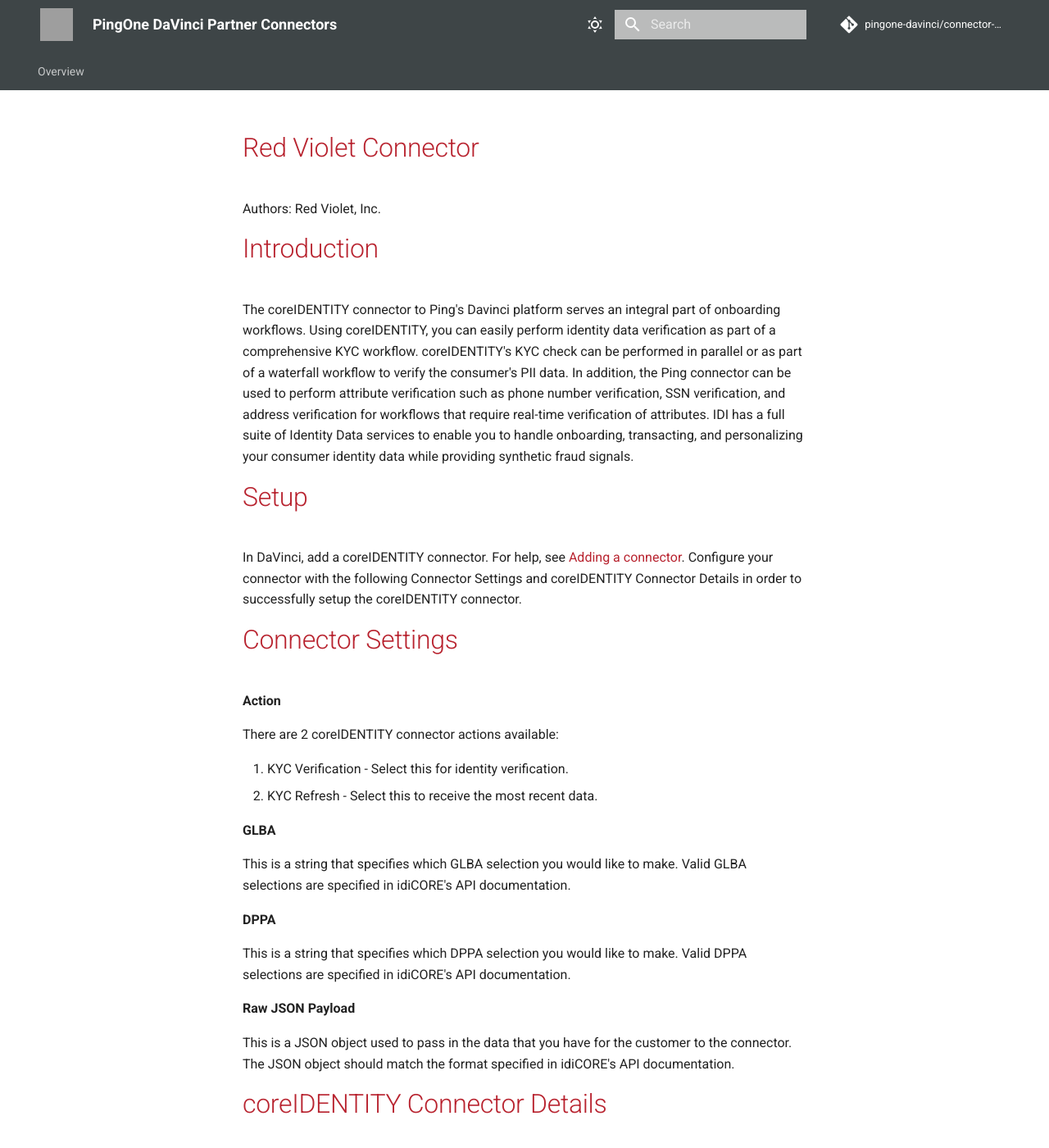
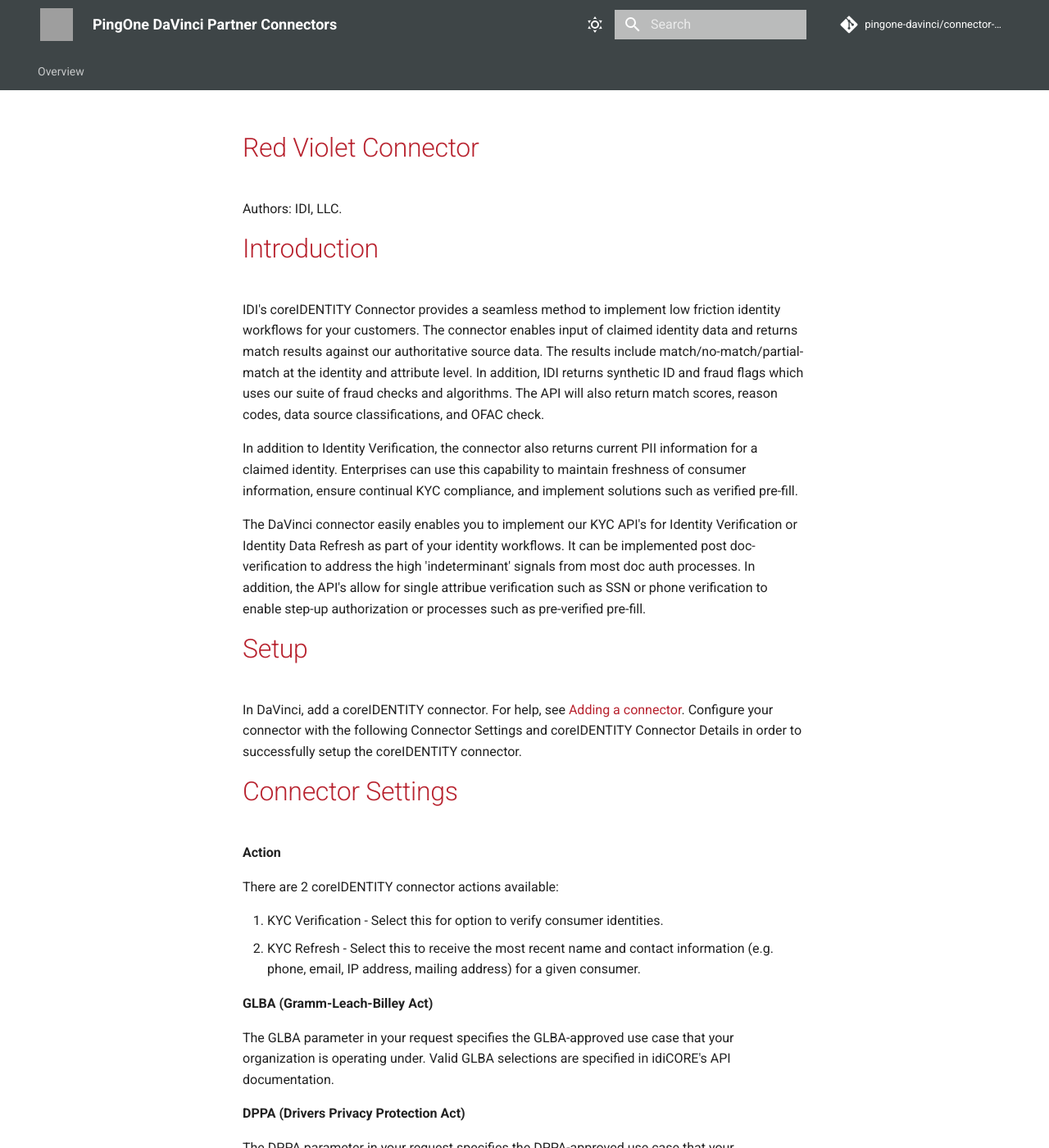
Before and after one commit to pingone-davinci/documentation, an MkDocs documentation site: the page built from docs/redviolet/README.md, in a window 1280 px wide and 1400 px high. Shown: the whole window at 82% size. Built offline with MkDocs 1.6.1 and Material for MkDocs 9.7.7, drawn with Linux system fonts in a browser that asks for light colours; comment, search, counter and statistics services are not loaded; some of the changed text lies outside the part shown; grey boxes are pictures that could not be loaded.

Commit message:
Update README.md

```diff
--- a/docs/redviolet/README.md
+++ b/docs/redviolet/README.md
@@ -1,10 +1,14 @@
 # Red Violet Connector
 
-Authors: Red Violet, Inc.
+Authors: IDI, LLC.
 
 # Introduction
 
-The coreIDENTITY connector to Ping's Davinci platform serves an integral part of onboarding workflows. Using coreIDENTITY, you can easily perform identity data verification as part of a comprehensive KYC workflow. coreIDENTITY's KYC check can be performed in parallel or as part of a waterfall workflow to verify the consumer's PII data. In addition, the Ping connector can be used to perform attribute verification such as phone number verification, SSN verification, and address verification for workflows that require real-time verification of attributes. IDI has a full suite of Identity Data services to enable you to handle onboarding, transacting, and personalizing your consumer identity data while providing synthetic fraud signals.
+IDI's coreIDENTITY Connector provides a seamless method to implement low friction identity workflows for your customers. The connector enables input of claimed identity data and returns match results against our authoritative source data. The results include match/no-match/partial-match at the identity and attribute level. In addition, IDI returns synthetic ID and fraud flags which uses our suite of fraud checks and algorithms. The API will also return match scores, reason codes, data source classifications, and OFAC check.
+
+In addition to Identity Verification, the connector also returns current PII information for a claimed identity. Enterprises can use this capability to maintain freshness of consumer information, ensure continual KYC compliance, and implement solutions such as verified pre-fill.
+
+The DaVinci connector easily enables you to implement our KYC API's for Identity Verification or Identity Data Refresh as part of your identity workflows. It can be implemented post doc-verification to address the high 'indeterminant' signals from most doc auth processes. In addition, the API's allow for single attribue verification such as SSN or phone verification to enable step-up authorization or processes such as pre-verified pre-fill.
 
 # Setup
 
@@ -18,20 +22,23 @@
 
 There are 2 coreIDENTITY connector actions available:
 
-1. KYC Verification - Select this for identity verification.
-2. KYC Refresh - Select this to receive the most recent data.
+1. KYC Verification - Select this for option to verify consumer identities.
+2. KYC Refresh - Select this to receive the most recent name and contact information (e.g. phone, email, IP address, mailing address) for a given consumer.
 
-**GLBA**
+**GLBA (Gramm-Leach-Billey Act)**
 
-This is a string that specifies which GLBA selection you would like to make. Valid GLBA selections are specified in idiCORE's API documentation.
+The GLBA parameter in your request specifies the GLBA-approved use case that your organization is operating under. Valid GLBA selections are specified in idiCORE's API
+documentation.
 
-**DPPA**
+**DPPA (Drivers Privacy Protection Act)**
 
-This is a string that specifies which DPPA selection you would like to make. Valid DPPA selections are specified in idiCORE's API documentation.
+The DPPA parameter in your request specifies the DPPA-approved use case that your organization is operating under. Valid DPPA selections are specified in idiCORE's API
+documentation.
 
 **Raw JSON Payload**
 
-This is a JSON object used to pass in the data that you have for the customer to the connector. The JSON object should match the format specified in idiCORE's API documentation.
+This is a JSON object used to pass your search parameters (e.g. name, SSN, DOB) to the connector. The JSON object should match the format specified in idiCORE's API
+documentation.
 
 # coreIDENTITY Connector Details
 
```
